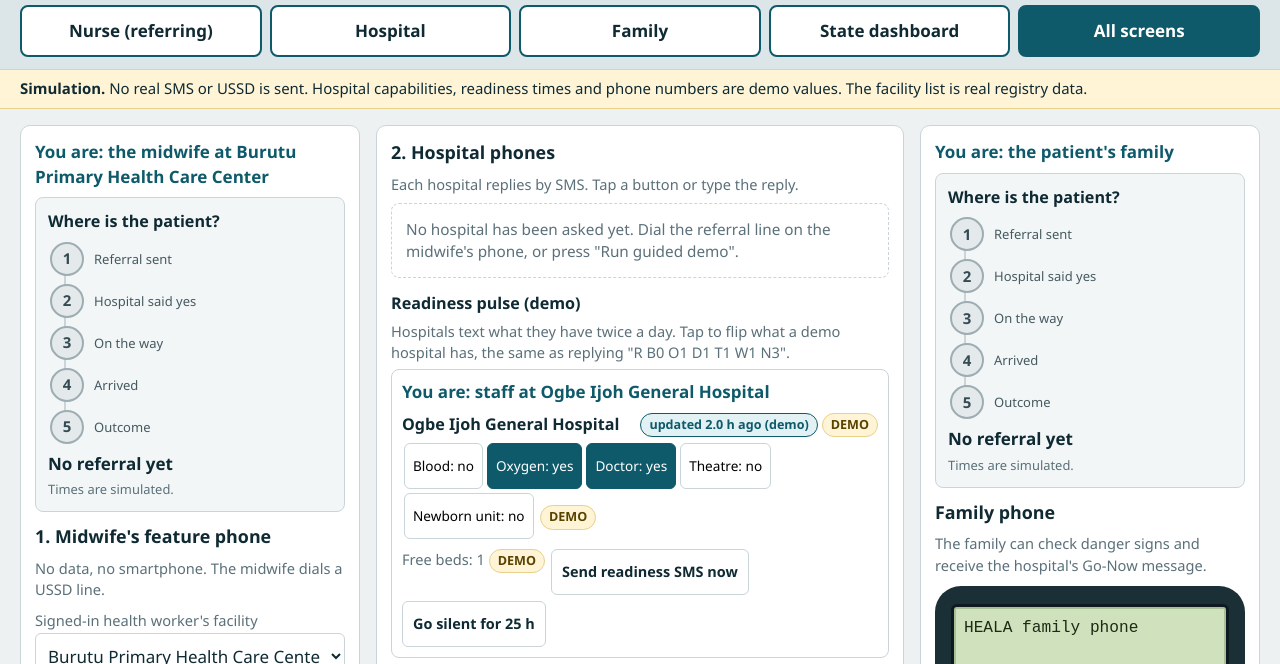
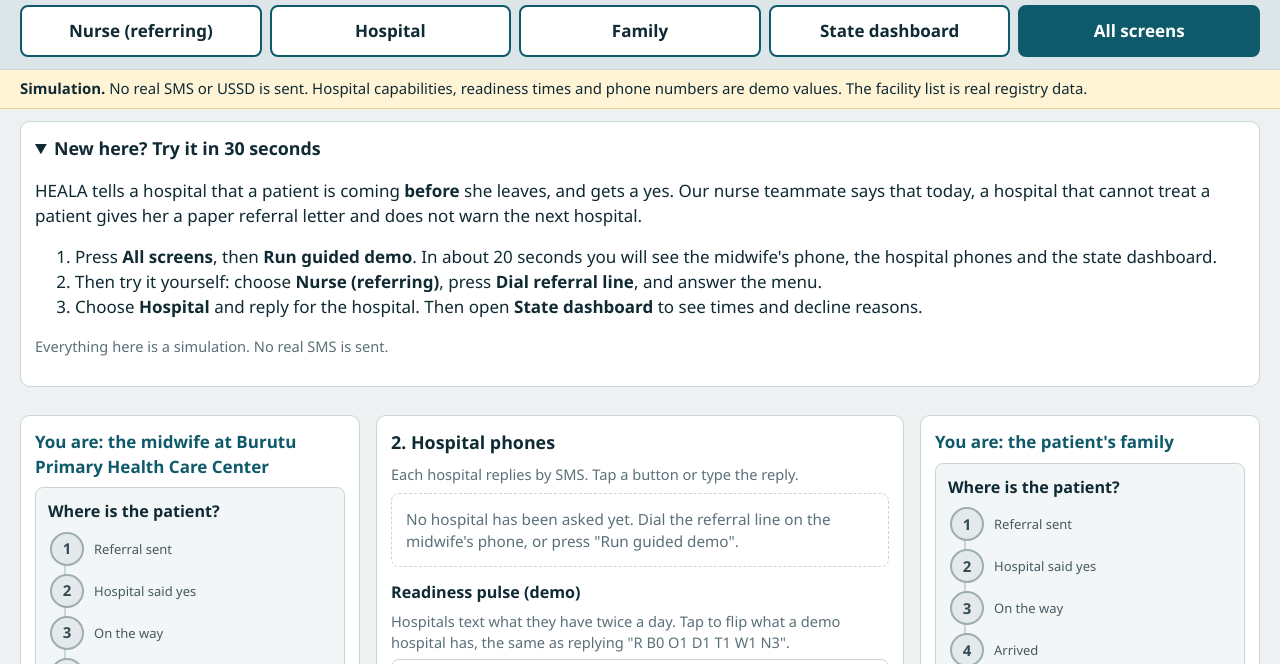
Before and after one commit to AsimobiChisomSandra/HEALA-Handshake, a plain HTML site: page index.html in a window 1280 px wide. Shown: the part 90-754 px from the top of the page. Drawn offline with Linux system fonts and the light colour scheme.

Commit message:
Add start-here card, footer credit, link preview

```diff
--- a/index.html
+++ b/index.html
@@ -1,6 +1,8 @@
 <!DOCTYPE html>
 <html lang="en">
 <head>
+<meta name="description" content="HEALA Handshake: a USSD and SMS emergency referral demo for Delta State. A hospital says yes before the patient leaves.">
+<link rel="icon" href="icons/icon-192.png">
 <meta charset="utf-8">
 <meta name="viewport" content="width=device-width, initial-scale=1">
 <link rel="manifest" href="manifest.webmanifest">
@@ -171,6 +173,18 @@ footer{padding:14px 20px 28px;font-size:.8rem;color:var(--mute)}
   <button class="role-button" type="button" data-role="all" aria-pressed="false">All screens</button>
 </nav>
 <div class="banner"><b>Simulation.</b> No real SMS or USSD is sent. Hospital capabilities, readiness times and phone numbers are demo values. The facility list is real registry data.</div>
+<section class="card" style="margin:12px 20px" aria-label="Start here">
+  <details open>
+    <summary style="font-weight:700;font-size:1.05rem;cursor:pointer">New here? Try it in 30 seconds</summary>
+    <p>HEALA tells a hospital that a patient is coming <b>before</b> she leaves, and gets a yes. Our nurse teammate says that today, a hospital that cannot treat a patient gives her a paper referral letter and does not warn the next hospital.</p>
+    <ol>
+      <li>Press <b>All screens</b>, then <b>Run guided demo</b>. In about 20 seconds you will see the midwife's phone, the hospital phones and the state dashboard.</li>
+      <li>Then try it yourself: choose <b>Nurse (referring)</b>, press <b>Dial referral line</b>, and answer the menu.</li>
+      <li>Choose <b>Hospital</b> and reply for the hospital. Then open <b>State dashboard</b> to see times and decline reasons.</li>
+    </ol>
+    <p class="mute">Everything here is a simulation. No real SMS is sent.</p>
+  </details>
+</section>
 
 <main class="grid" id="panels" data-role="all">
   <section id="colPhone" class="card" data-role-panel="nurse" aria-label="Health worker phone">
@@ -259,7 +273,7 @@ footer{padding:14px 20px 28px;font-size:.8rem;color:var(--mute)}
 </main>
 
 <footer>
-  Facility list: Nigeria Health Facility Registry extract (GRID3), snapshot dated 11 Nov 2024, 410 facilities in nine Delta LGAs. Distances are straight-line and travel times are estimates (boat 25 km/h, road 40 km/h). Danger-sign wording in the Go-Now line is a draft pending clinical review.
+  Facility data: GRID3 NGA Health Facilities v2.0 (CC BY 4.0), from the Nigeria Health Facility Registry extract, snapshot dated 11 Nov 2024
   <p><a href="./card.html">Print the Go-Now card</a></p>
 </footer>
 
```
